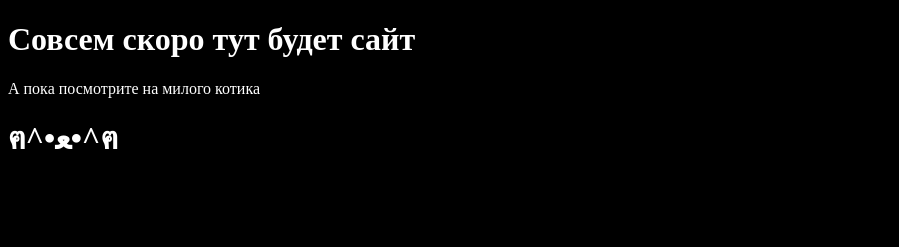
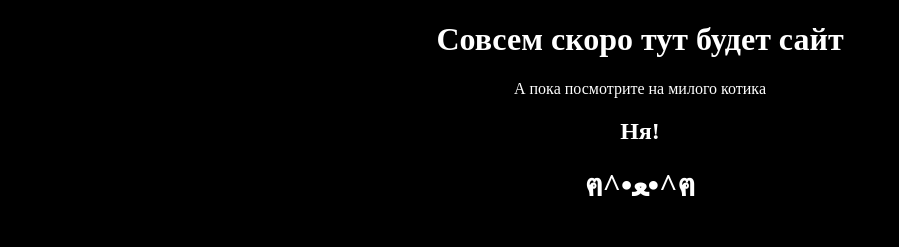
Before and after one commit to Mojiberus/Mojiberus.github.io, a plain HTML site: page index.html in a window 1280 px wide. Shown: the whole page, without its empty margins (0-899 px from the left). Drawn offline with Linux system fonts and the light colour scheme.

Commit message:
Add files via upload

```diff
--- a/index.html
+++ b/index.html
@@ -1,13 +1,23 @@
 <!doctype html>
 <html>
  <head>
-   <link rel="stylesheet" href="style.css">
-</head>
+  <link rel="stylesheet" href="style.css">
+ <style type="text/css" id="dcoder_stylesheet">html{
+  background-color: black;
+  text-align: center;
+  }
+body{
+  color: white;
+}</style></head>
  <body>
   <h1>Совсем скоро тут будет сайт</h1>
   <div>
     А пока посмотрите на милого котика
-      <p></p><h1>ฅ^•ﻌ•^ฅ</h1><p></p>
+   <p></p>
+   <h2>Ня!</h2>
+   <p></p>
+   <h1>ฅ^•ﻌ•^ฅ</h1>
+   <p></p>
    <br>
   </div>
 
```
